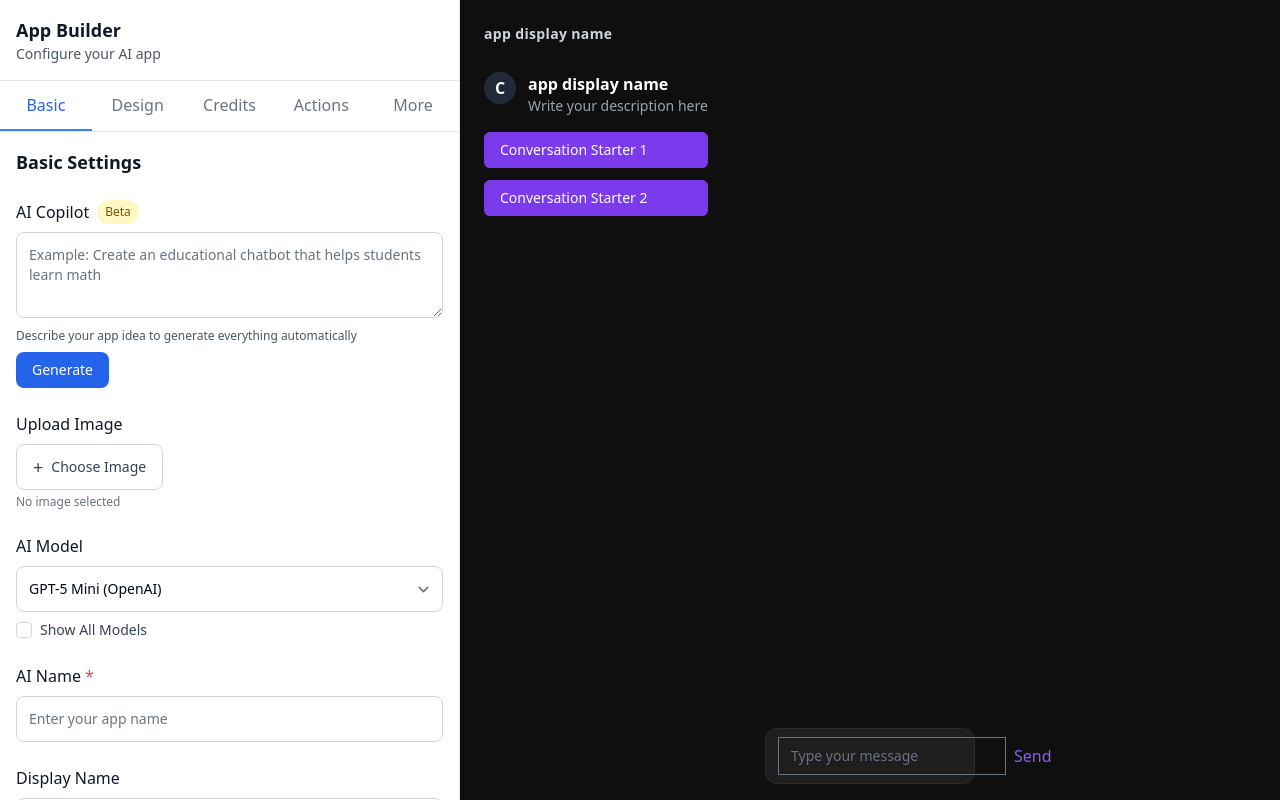
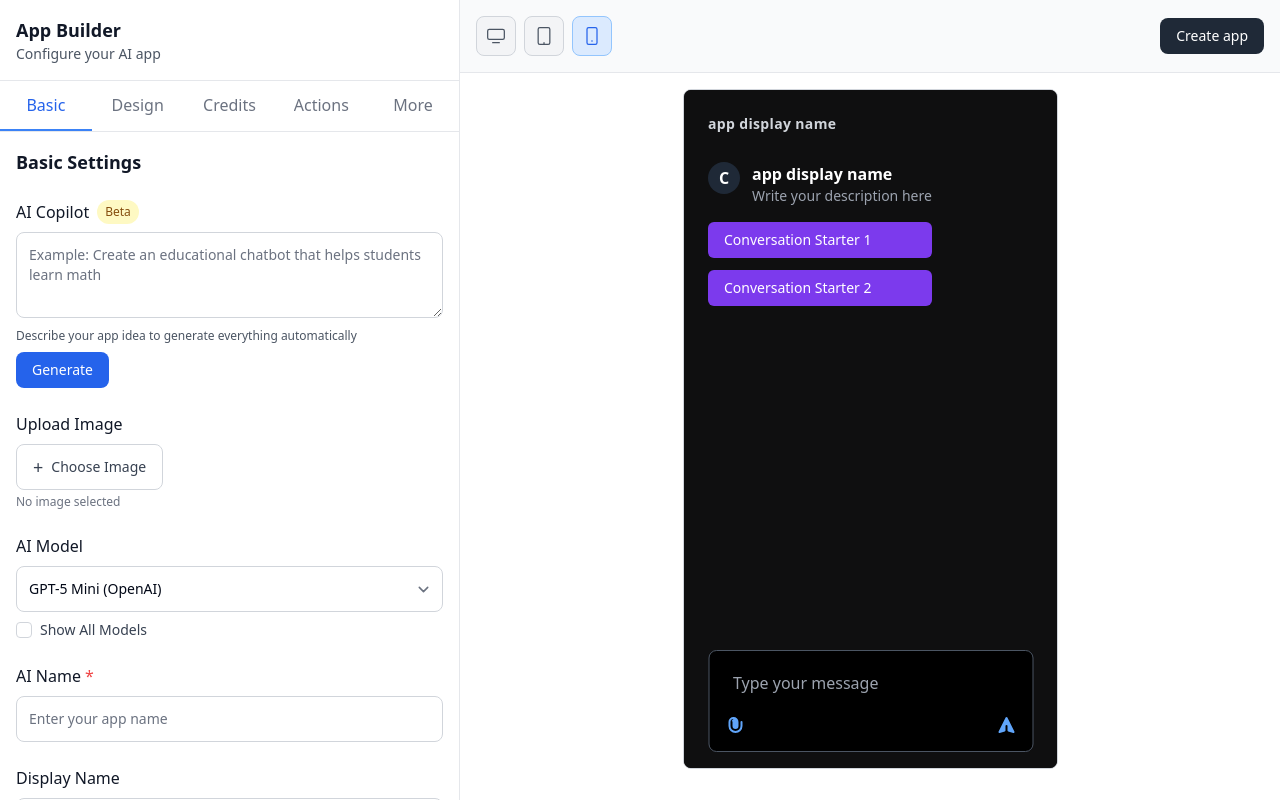
Before and after one commit to mission-driven/curious-ai-builder-frontend, a Next.js app: page /editor in a window 1280 px wide. Built offline with nearby package versions, Linux system fonts and the light colour scheme.

Commit message:
edit : builder app

```diff
--- a/components/AppBuilderSidebar.tsx
+++ b/components/AppBuilderSidebar.tsx
@@ -344,7 +344,6 @@ function CreditsTab() {
         </div>
     )
 }
-
 // Actions Tab Component
 function ActionsTab() {
     return (
--- a/components/AppView/ChatInput.tsx
+++ b/components/AppView/ChatInput.tsx
@@ -1,12 +1,98 @@
-export default function ChatInput() {
+import { useState, useRef, useEffect } from 'react'
+
+interface ChatInputProps {
+    onSendMessage?: (message: string) => void
+}
+
+export default function ChatInput({ onSendMessage }: ChatInputProps) {
+    const [inputValue, setInputValue] = useState('')
+    const [rows, setRows] = useState(1)
+    const textareaRef = useRef<HTMLTextAreaElement>(null)
+
+    const adjustRows = () => {
+        // if user do paste, reset textarea
+        if (textareaRef.current) {
+            const text = textareaRef.current.value
+            const textareaWidth = textareaRef.current.offsetWidth
+            const fontSize = 16 // 기본 폰트 크기 (px)
+            const charWidth = fontSize * 0.75 // 대략적인 문자 폭 (fontSize의 60% -> 65%로 조정)
+            const charsPerLine = Math.floor(textareaWidth / charWidth)
+
+            // \n으로 문장을 자름
+            const lines = text.split('\n')
+            let totalRows = 0
+
+            lines.forEach(line => {
+                if (line.length === 0) {
+                    totalRows += 1 // 빈 줄도 1줄로 계산
+                } else {
+                    const lineRows = Math.ceil(line.length / charsPerLine)
+                    totalRows += lineRows
+                }
+            })
+
+            const finalRows = Math.min(Math.max(1, totalRows), 12)
+            setRows(finalRows)
+        }
+    }
+
+    const resetTextarea = () => {
+        if (textareaRef.current) {
+            setRows(1)
+            setInputValue('')
+            console.log('resetTextarea')
+        }
+    }
+
+    const handleSendMessage = () => {
+        if (!inputValue.trim()) return
+
+        onSendMessage?.(inputValue)
+        setInputValue('')
+    }
+
+    const handleKeyPress = (e: React.KeyboardEvent) => {
+        if (e.key === 'Enter' && !e.shiftKey) {
+            e.preventDefault()
+            handleSendMessage()
+        }
+        // Shift+Enter는 줄바꿈 허용
+    }
+
     return (
-        <div className="fixed bottom-4 left-1/2 -translate-x-1/2 w-full max-w-[210px]">
-            <div className="flex items-center gap-2 bg-[#1E1E1E] border border-[#2A2A2A] rounded-xl px-3 py-2">
-                <input
-                    className="flex-1 bg-transparent outline-none text-white placeholder-gray-500 text-sm"
+        <div className="w-full fixed bottom-4 left-1/2 -translate-x-1/2 max-w-3xl mx-auto px-6">
+            <div className="flex flex-col space-y-2 bg-black border border-gray-600 rounded-lg px-3 py-3 h-auto">
+                <textarea
+                    id="chat-input"
+                    ref={textareaRef}
+                    value={inputValue}
+                    onChange={(e) => {
+                        setInputValue(e.target.value)
+                        adjustRows()
+                    }}
+                    onKeyPress={handleKeyPress}
                     placeholder="Type your message"
+                    className="flex-1 min-w-0 bg-transparent text-white placeholder-gray-400 focus:outline-none focus:ring-0 focus:border-transparent border-none resize-none overflow-y-auto"
+                    rows={rows}
                 />
-                <button className="text-violet-500 hover:text-violet-400" type="button">Send</button>
+                <div className="flex justify-between items-center">
+                    {/* Attachment Icon (Paperclip) */}
+                    <button className="p-1 text-blue-400 hover:text-blue-300 transition-colors">
+                        <svg className="w-5 h-5" fill="currentColor" viewBox="0 0 20 20">
+                            <path fillRule="evenodd" d="M8 4a3 3 0 00-3 3v4a5 5 0 0010 0V7a1 1 0 112 0v4a7 7 0 11-14 0V7a5 5 0 0110 0v4a3 3 0 11-6 0V7a1 1 0 00-1-1z" clipRule="evenodd" />
+                        </svg>
+                    </button>
+
+                    {/* Send Icon (Paper Airplane) */}
+                    <button
+                        onClick={handleSendMessage}
+                        className="p-1 text-blue-400 hover:text-blue-300 transition-colors"
+                    >
+                        <svg className="w-5 h-5" fill="currentColor" viewBox="0 0 20 20">
+                            <path d="M10.894 2.553a1 1 0 00-1.788 0l-7 14a1 1 0 001.169 1.409l5-1.429A1 1 0 009 15.571V11a1 1 0 112 0v4.571a1 1 0 00.725.962l5 1.428a1 1 0 001.17-1.408l-7-14z" />
+                        </svg>
+                    </button>
+                </div>
             </div>
         </div>
     )
--- a/components/AppView/index.tsx
+++ b/components/AppView/index.tsx
@@ -16,7 +16,7 @@ export default function AppView({
 }: AppViewProps) {
     return (
         <main className="min-h-screen bg-[#0F0F10]">
-            <div className="w-full">
+            <div className="w-full max-w-3xl mx-auto">
                 <section className="flex-1">
                     <AppHeader title="app display name" />
                     <div className="px-6 py-4">
--- /dev/null
+++ b/components/editor/DeviceSelector.tsx
@@ -0,0 +1,90 @@
+import { useState } from 'react'
+
+export type DeviceType = 'tablet-landscape' | 'tablet-portrait' | 'mobile'
+
+interface DeviceSelectorProps {
+    onDeviceChange?: (device: DeviceType, dimensions: { width: string; height: string }) => void
+}
+
+interface DeviceConfig {
+    id: DeviceType
+    label: string
+    icon: React.ReactNode
+    dimensions: { width: string; height: string }
+}
+
+const DEVICES: DeviceConfig[] = [
+    {
+        id: 'tablet-landscape',
+        label: 'Tablet Landscape',
+        dimensions: { width: '1024px', height: '768px' },
+        icon: (
+            <svg className="w-5 h-5" fill="currentColor" viewBox="0 0 24 24">
+                <rect x="2" y="4" width="20" height="12" rx="2" stroke="currentColor" strokeWidth="1.5" fill="none" />
+                <path d="M8 20h8" stroke="currentColor" strokeWidth="1.5" strokeLinecap="round" />
+            </svg>
+        )
+    },
+    {
+        id: 'tablet-portrait',
+        label: 'Tablet Portrait',
+        dimensions: { width: '768px', height: '1024px' },
+        icon: (
+            <svg className="w-5 h-5" fill="currentColor" viewBox="0 0 24 24">
+                <rect x="5" y="2" width="14" height="20" rx="2" stroke="currentColor" strokeWidth="1.5" fill="none" />
+                <path d="M12 22v-2" stroke="currentColor" strokeWidth="1.5" strokeLinecap="round" />
+            </svg>
+        )
+    },
+    {
+        id: 'mobile',
+        label: 'Mobile',
+        dimensions: { width: '375px', height: '812px' },
+        icon: (
+            <svg className="w-5 h-5" fill="currentColor" viewBox="0 0 24 24">
+                <rect x="6" y="2" width="12" height="20" rx="2" stroke="currentColor" strokeWidth="1.5" fill="none" />
+                <path d="M12 18h.01" stroke="currentColor" strokeWidth="2" strokeLinecap="round" strokeLinejoin="round" />
+            </svg>
+        )
+    }
+]
+
+export default function DeviceSelector({ onDeviceChange }: DeviceSelectorProps) {
+    const [selectedDevice, setSelectedDevice] = useState<DeviceType>('mobile')
+
+    const handleDeviceSelect = (device: DeviceType) => {
+        setSelectedDevice(device)
+        const deviceConfig = DEVICES.find(d => d.id === device)
+        if (deviceConfig && onDeviceChange) {
+            onDeviceChange(device, deviceConfig.dimensions)
+        }
+    }
+
+    return (
+        <div className="flex items-center justify-between p-4 bg-gray-50 border-b border-gray-200">
+            {/* Device Selection Icons */}
+            <div className="flex items-center space-x-3">
+                <div className="flex space-x-2">
+                    {DEVICES.map((device) => (
+                        <button
+                            key={device.id}
+                            onClick={() => handleDeviceSelect(device.id)}
+                            className={`w-10 h-10 flex items-center justify-center rounded-lg border transition-colors ${selectedDevice === device.id
+                                    ? 'bg-blue-100 border-blue-300 text-blue-600'
+                                    : 'bg-gray-100 border-gray-300 text-gray-600 hover:bg-gray-200'
+                                }`}
+                            title={device.label}
+                        >
+                            {device.icon}
+                        </button>
+                    ))}
+                </div>
+            </div>
+
+            {/* Create App Button */}
+            <button className="px-4 py-2 bg-gray-800 text-white rounded-lg text-sm font-medium hover:bg-gray-700 transition-colors">
+                Create app
+            </button>
+        </div>
+    )
+}
--- a/docker-compose.dev.yml
+++ b/docker-compose.dev.yml
@@ -16,10 +16,10 @@ services:
       - NODE_ENV=development
       # 도커 바인드 마운트에서 파일 변경 이벤트가 누락되는 걸 막기 위해
       # 파일 감시를 "폴링" 방식으로 강제합니다.
-      #- CHOKIDAR_USEPOLLING=true # Next가 쓰는 chokidar를 폴링 모드로 전환 (이벤트 대신 주기적 스캔)
-      #- CHOKIDAR_INTERVAL=100
+      - CHOKIDAR_USEPOLLING=true # Next가 쓰는 chokidar를 폴링 모드로 전환 (이벤트 대신 주기적 스캔)
+      - CHOKIDAR_INTERVAL=100
       # 폴링 주기(ms). 낮을수록 반응 빠름/CPU 사용 증가.
       # 권장 100~500; 느리면 ↓값, 과열/소음이면 ↑값
-      #- WATCHPACK_POLLING=true
+      - WATCHPACK_POLLING=true
       # Webpack(Watchpack)도 폴링 사용.
       # 모듈 그래프/HMR/라우트 등록 갱신을 더 안정적으로 감지
--- a/pages/editor.tsx
+++ b/pages/editor.tsx
@@ -1,10 +1,20 @@
 import Head from 'next/head'
+import { useState } from 'react'
 import dynamic from 'next/dynamic'
+import { DeviceType } from '../components/editor/DeviceSelector'
+
 const AppBuilderSidebar = dynamic(() => import('../components/AppBuilderSidebar'), { ssr: false })
 const AppView = dynamic(() => import('../components/AppView'), { ssr: false })
-const IFrame = dynamic(() => import('../components/IFrame'), { ssr: false })
+const IFrame = dynamic(() => import('../components/editor/IFrame'), { ssr: false })
+const DeviceSelector = dynamic(() => import('../components/editor/DeviceSelector'), { ssr: false })
 
 export default function EditorPage() {
+    const [deviceDimensions, setDeviceDimensions] = useState({ width: '375px', height: '812px' })
+
+    const handleDeviceChange = (device: DeviceType, dimensions: { width: string; height: string }) => {
+        setDeviceDimensions(dimensions)
+    }
+
     return (
         <>
             <Head>
@@ -12,9 +22,19 @@ export default function EditorPage() {
             </Head>
             <AppBuilderSidebar />
             <div className="min-h-screen bg-white pl-app-builder-sidebar">
+                <DeviceSelector onDeviceChange={handleDeviceChange} />
+                <div className="flex justify-center p-4">
+                    <div
+                        className="border border-gray-300 rounded-lg overflow-hidden"
+                        style={{
+                            width: deviceDimensions.width,
+                            height: deviceDimensions.height,
+                            maxHeight: 'calc(100vh - 120px)'
+                        }}
+                    >
                         <IFrame
                             title="App Preview"
-                    className="w-full h-[calc(100vh-0px)]"
+                            className="w-full h-full"
                             htmlAttrs={{ lang: 'en' }}
                             copyParentStyles
                             head={(
@@ -29,6 +49,8 @@ export default function EditorPage() {
                             <AppView />
                         </IFrame>
                     </div>
+                </div>
+            </div>
         </>
     )
 }
```
Also changed, not shown: components/editor/IFrame.tsx (line endings or trailing spaces). Lines whose indentation alone changed are shown as unchanged.
